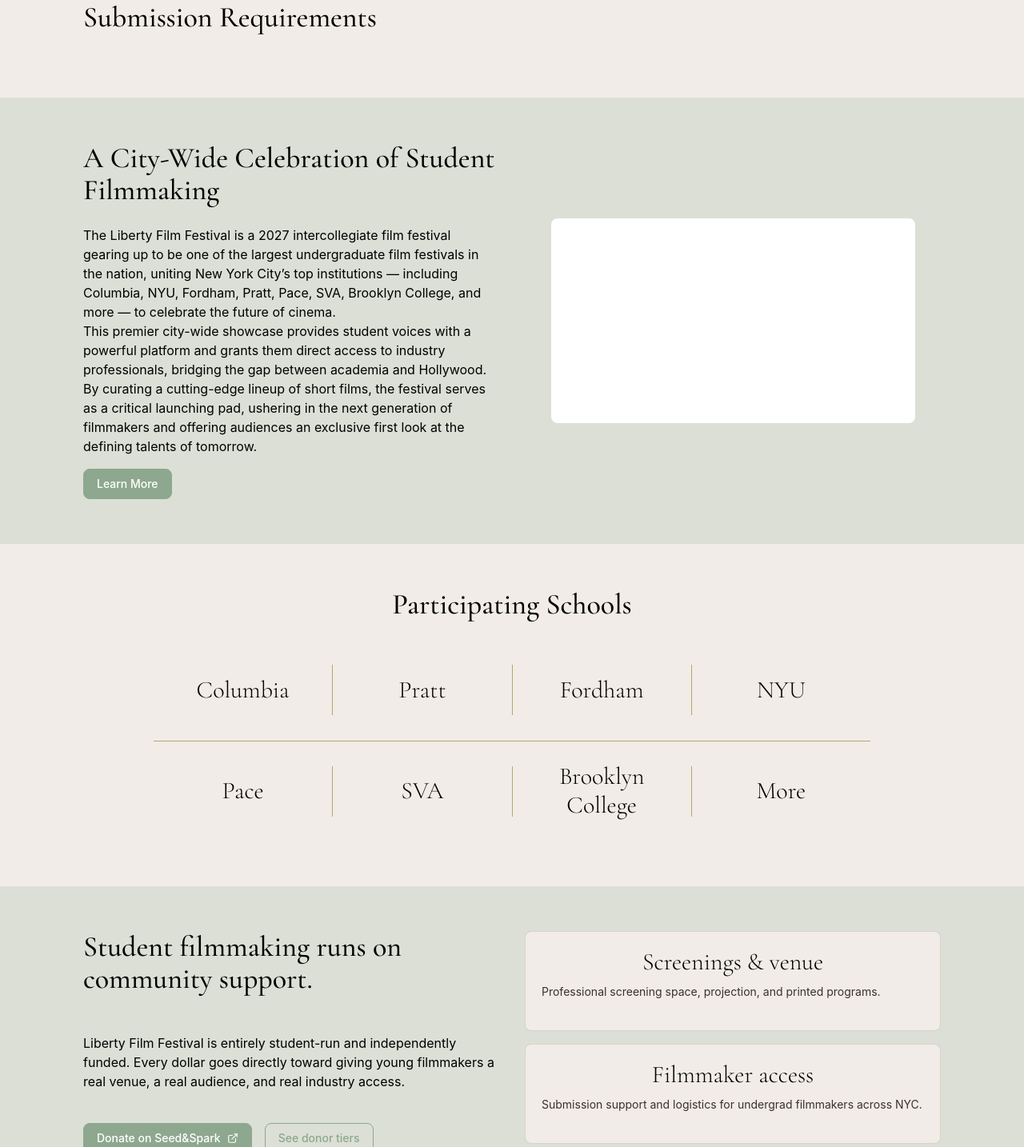
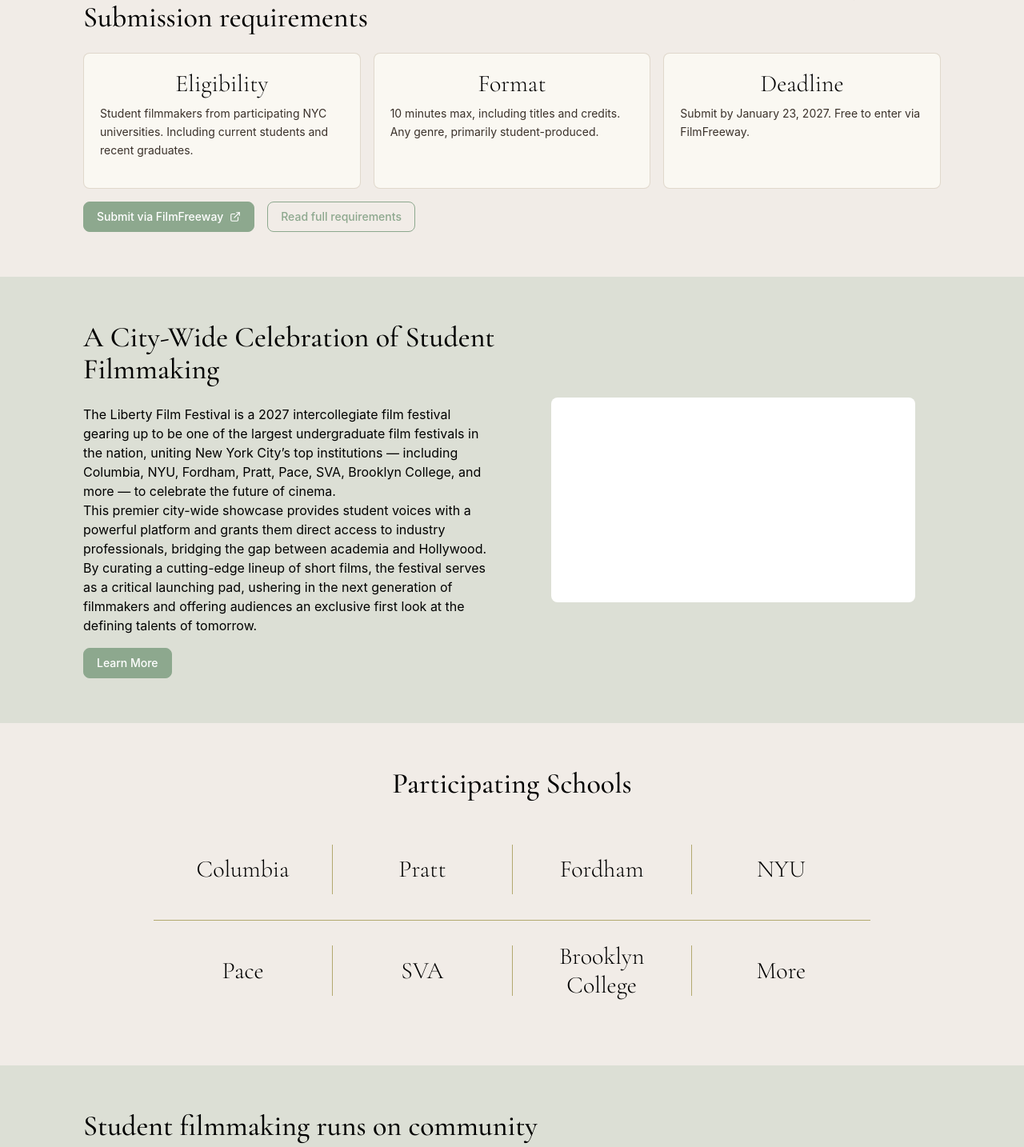
Before and after one commit to Kique9598/liberty_film_festival, a React (Vite) app: page / in a window 1280 px wide. Shown: the part 756-2190 px from the top of the page at 80% size. Built offline with nearby package versions, Linux system fonts and the light colour scheme.

Commit message:
used AI to update the submission requirments on the home page

```diff
--- a/src/pages/Home.tsx
+++ b/src/pages/Home.tsx
@@ -10,6 +10,25 @@
 
 const DONATE_LINK =
   "https://seedandspark.com/fund/liberty-film-festival?token=bf0c826a9df594042974045f508da13c0554cdca4c31ad8dddcd3fdaca56844c";
+
+const FILMFREEWAY_LINK = "https://filmfreeway.com/TheLibertyFilmFestival";
+
+const submissionHighlights = [
+  {
+    title: "Eligibility",
+    description:
+      "Student filmmakers from participating NYC universities. Including current students and recent graduates.",
+  },
+  {
+    title: "Format",
+    description:
+      "10 minutes max, including titles and credits. Any genre, primarily student-produced.",
+  },
+  {
+    title: "Deadline",
+    description: "Submit by January 23, 2027. Free to enter via FilmFreeway.",
+  },
+];
 
 const donateImpact = [
   {
@@ -38,7 +57,31 @@
         <Timeline />
       </Section>
       <Section>
-        <h2>Submission Requirements</h2>
+        <div className="flex flex-col">
+        <h2>Submission requirements</h2>
+
+          <div className="grid grid-cols-1 gap-4 md:grid-cols-3 mb-4">
+            {submissionHighlights.map(({ title, description }) => (
+              <div
+                key={title}
+                className="flex h-full flex-col gap-2 rounded-lg border border-[#c8baa8]/50 bg-[#faf8f2] p-5"
+              >
+                <h4 className="text-left text-xl">{title}</h4>
+                <p className="mb-0 text-sm leading-relaxed text-[#3a312a]">
+                  {description}
+                </p>
+              </div>
+            ))}
+          </div>
+          <div className="flex flex-wrap gap-4">
+              <HeroButton link={FILMFREEWAY_LINK}>
+                Submit via FilmFreeway
+              </HeroButton>
+              <HeroButton to="/submit" variant="secondary">
+                Read full requirements
+              </HeroButton>
+            </div>
+        </div>
       </Section>
       <Section className="bg-[#DCDFD5]">
         <div className="grid grid-cols-1 md:grid-cols-2 gap-x-8">
@@ -114,8 +157,8 @@
         </div>
       </Section>
       <Section className="bg-[#DCDFD5]">
-        <div className="grid grid-cols-1 items-start gap-8 md:grid-cols-2 md:gap-x-8">
-          <div className="flex flex-col gap-6">
+        <div className="flex flex-col gap-10">
+          <div className="flex max-w-2xl flex-col gap-6">
             <h2>Student filmmaking runs on community support.</h2>
             <p className="mb-0">
               Liberty Film Festival is entirely student-run and independently
@@ -130,11 +173,11 @@
             </div>
           </div>
 
-          <div className="flex flex-col gap-4">
+          <div className="grid grid-cols-1 gap-4 md:grid-cols-3">
             {donateImpact.map(({ title, description }) => (
               <div
                 key={title}
-                className="flex flex-col gap-2 rounded-lg border border-[#c8baa8]/50 bg-[#F1ECE7] p-5"
+                className="flex h-full flex-col gap-2 rounded-lg border border-[#c8baa8]/50 bg-[#F1ECE7] p-5"
               >
                 <h4 className="text-left text-xl">{title}</h4>
                 <p className="mb-0 text-sm leading-relaxed text-[#3a312a]">
```
